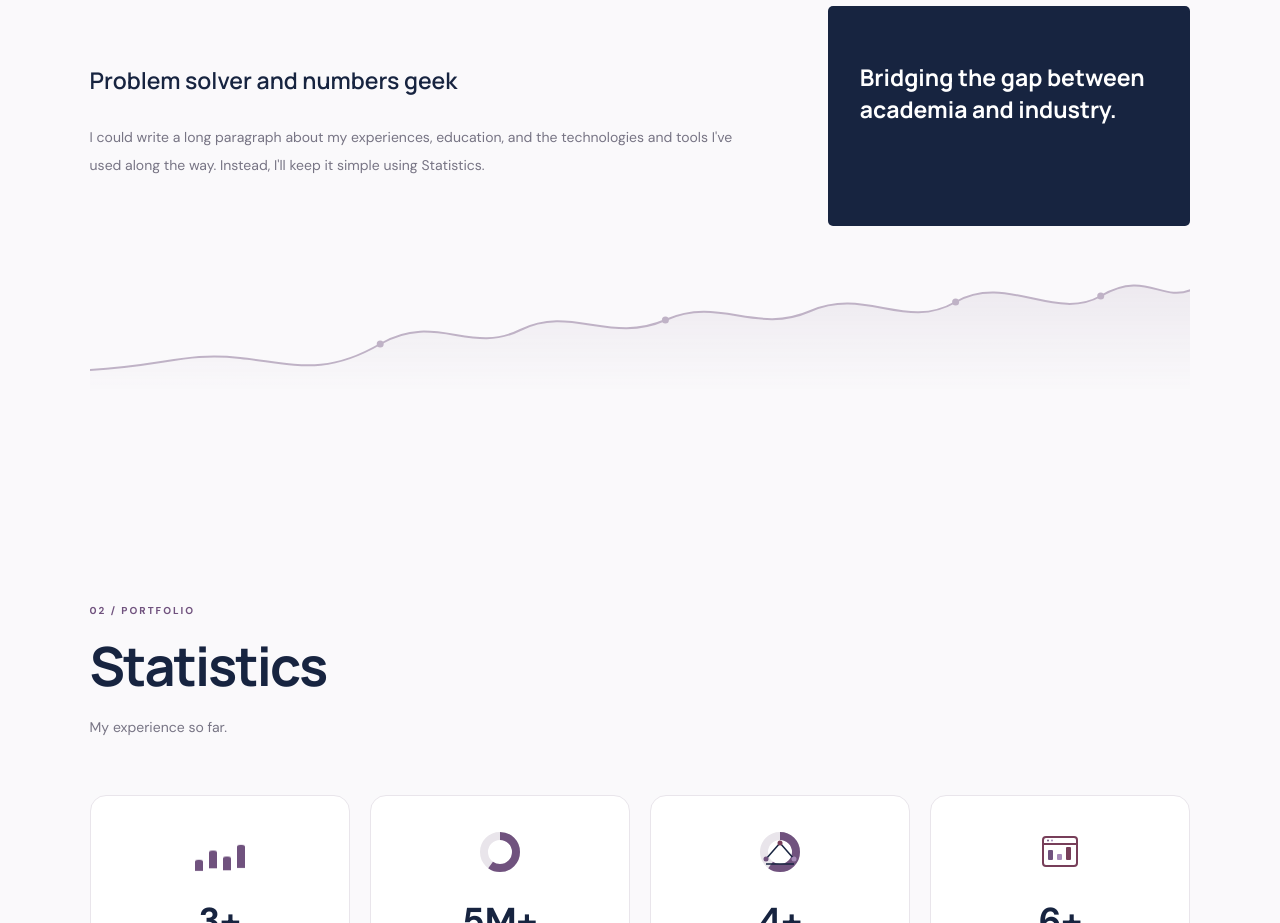
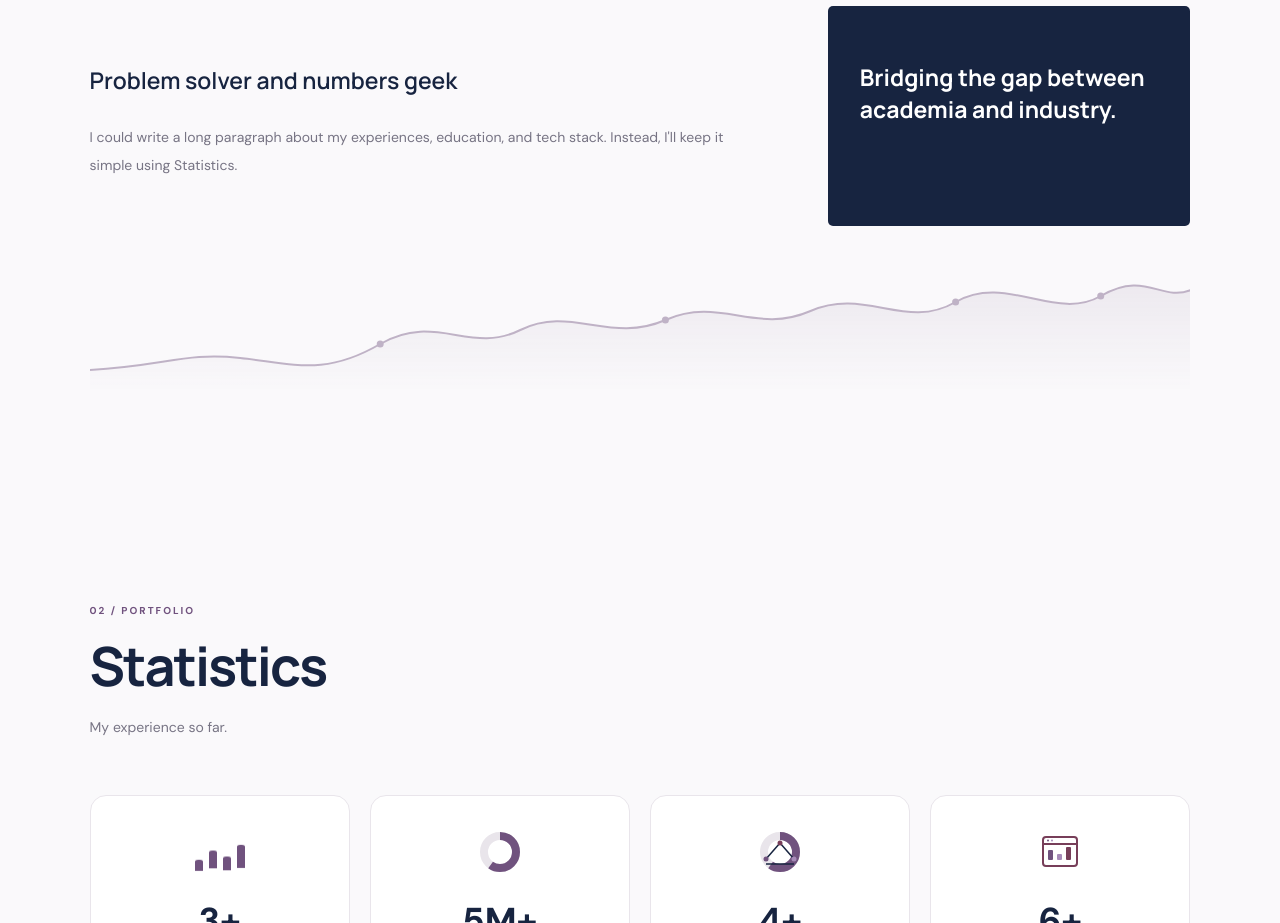
Before and after one commit to fotounshaqra/Analytics-Portfolio, a React (Vite) app: page / in a window 1280 px wide. Shown: the part 1020-1943 px from the top of the page. Built offline with nearby package versions, Linux system fonts and the light colour scheme.

Commit message:
Update about section wording in portfolio.js

```diff
--- a/src/data/portfolio.js
+++ b/src/data/portfolio.js
@@ -17,7 +17,7 @@ export const profile = {
   cv: "/cv.pdf",
 
   about:
-    "I could write a long paragraph about my experiences, education, and the technologies and tools I've used along the way. Instead, I'll keep it simple using Statistics.",
+    "I could write a long paragraph about my experiences, education, and tech stack. Instead, I'll keep it simple using Statistics.",
 };
 
 export const skills = [
```
